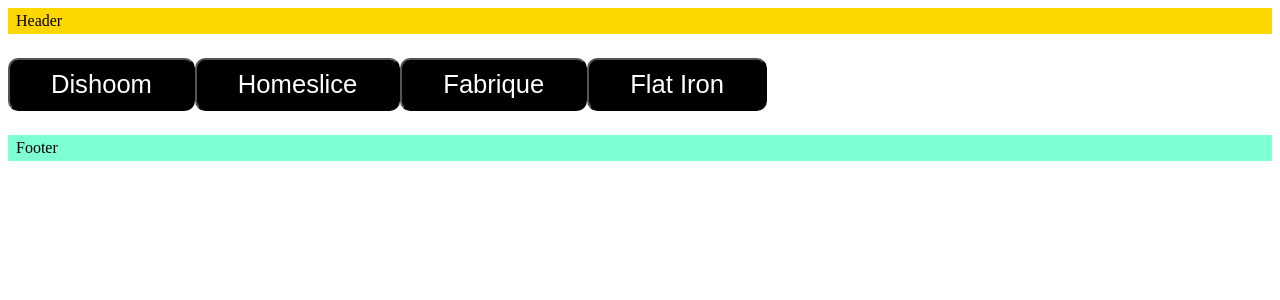
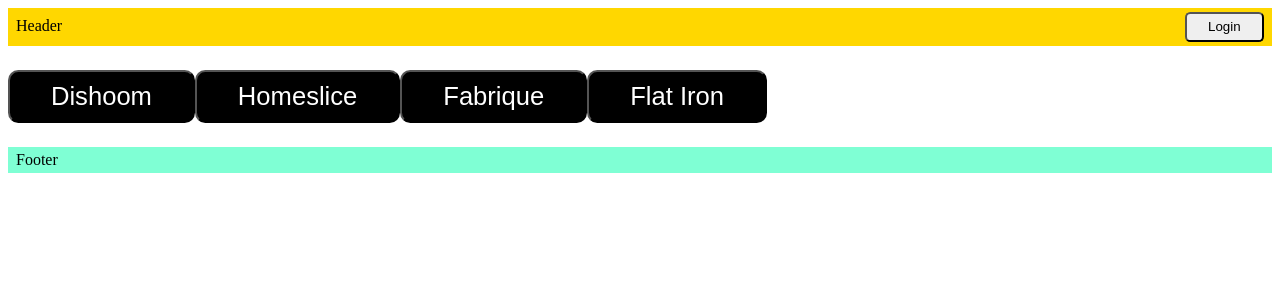
Before and after one commit to RareMashiro/ReactCourse, a React (Vite) app: page / in a window 1280 px wide. Shown: the top 300 px of the page. Built offline with nearby package versions, Linux system fonts and the light colour scheme.

Commit message:
ДЗ5 Не понимаю, как правильно использовать контекст, как менять значение так, чтобы другой компонент мог видеть изменение и получать свойство hidden

```diff
--- /dev/null
+++ b/contexts/visible.js
@@ -0,0 +1,3 @@
+import React from "react";
+
+export const VisibleContext = React.createContext('hidden');
--- /dev/null
+++ b/materials/person.js
@@ -0,0 +1,4 @@
+export const person = {
+    name: 'William',
+    mail: 'outlaw@gmail.com',
+}
--- a/src/components/header/component.jsx
+++ b/src/components/header/component.jsx
@@ -1,5 +1,13 @@
-import './styles.scss';
+import { Login } from '../login/component';
+import styles from'./styles.module.scss';
 
 export const Header = ({children}) => {
-    return <header className='header'>{children}</header>
+    return (
+        <header className={styles.header}>
+            <span className={styles.content}>{children}</span>
+            <div>
+                <Login />
+            </div>
+        </header>
+    )
 }
--- /dev/null
+++ b/src/components/header/styles.module.scss
@@ -0,0 +1,10 @@
+.header {
+    background-color: gold;
+    padding: 0.25em 0.5em;
+    display: flex;
+    justify-content: space-between;
+}
+
+.content {
+    padding: 0.3em 0;
+}
--- a/src/components/header/styles.scss
+++ /dev/null
@@ -1,4 +0,0 @@
-.header {
-    background-color: gold;
-    padding: 0.25em 0.5em;
-}
--- /dev/null
+++ b/src/components/login/component.jsx
@@ -0,0 +1,24 @@
+import { Button } from '../button/component';
+import { person } from '../../../materials/person';
+import styles from './styles.module.scss' ;
+import { VisibleContext } from '../../../contexts/visible';
+import { useState } from 'react';
+
+export const Login = () => {
+    const [title, setTitle] = useState('Login');
+    const [isVisible, setIsVisible] = useState('');
+
+    const authorization = () => {
+        title === 'Login' ? setTitle('Exit') : setTitle('Login');
+        setIsVisible(isVisible === '' ? 'hidden' : '');
+    }
+
+    return (
+        <VisibleContext.Provider value={isVisible}>
+            <div className={styles.login}>
+                {title === 'Exit' ? <span>{person.name}</span> : <></>}
+                <Button onClick={authorization}>{title}</Button>
+            </div>
+        </VisibleContext.Provider>
+    )
+}
--- /dev/null
+++ b/src/components/login/styles.module.scss
@@ -0,0 +1,3 @@
+.login > * + *{
+    margin-left: 0.5em;
+}
--- a/src/components/review-form/component.jsx
+++ b/src/components/review-form/component.jsx
@@ -1,21 +1,25 @@
 /* eslint-disable react/prop-types */
 //import { useReducer } from "react"
 //import { useCallback, useReducer } from 'react';
+//import { useContext } from 'react';
+import { VisibleContext } from '../../../contexts/visible';
 import styles from './styles.module.scss';
 import { useReviewForm } from './useReviewForm';
 
 export const ReviewForm = ({key}) => {
     const {form, setName, setText, setRating} = useReviewForm();
+    //const isVisible = useContext(VisibleContext);
 
     return (
-        <div className={styles.main} key={key}>
+        <VisibleContext.Provider>
+            <div className={styles.main} key={key} hidden={VisibleContext}>
                 <div className={styles.section}>
                     <label htmlFor="name" className={styles.label}>Name: </label>
                     <input
                         id="name"
                         type="text"
                         value={form.name}
-                    onChange={setName}/>
+                        onChange={setName} />
                 </div>
                 <div className={styles.section}>
                     <label htmlFor="text" className={styles.label}>Text: </label>
@@ -23,7 +27,7 @@
                         id="text"
                         type="text"
                         value={form.text}
-                    onChange={setText}/>
+                        onChange={setText} />
                 </div>
                 <div className={styles.section}>
                     <label htmlFor="rating" className={styles.label}>Rating: </label>
@@ -33,8 +37,9 @@
                         min="1"
                         max="5"
                         value={form.rating}
-                    onChange={setRating}/>
+                        onChange={setRating} />
                 </div>
             </div>
+        </VisibleContext.Provider>
     )
 }
```
Lines whose indentation alone changed are shown as unchanged.
